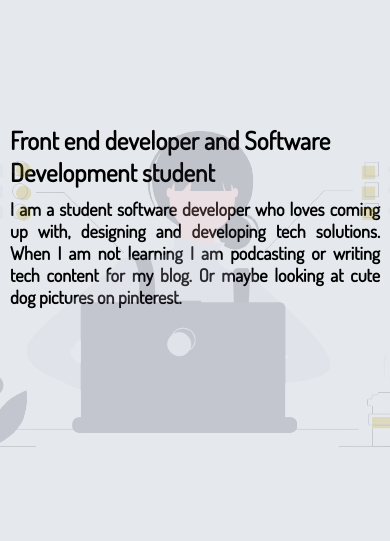
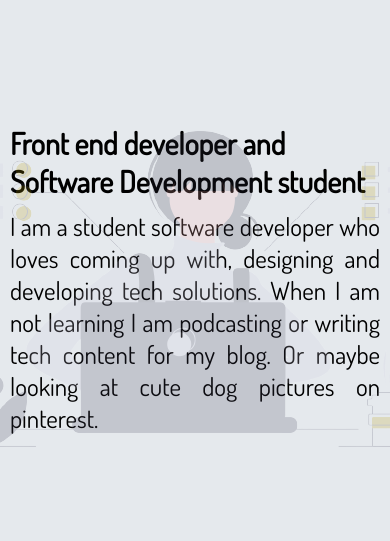
Before and after one commit to mbalindaba01/mbalindaba01.github.io, a website: page index.html in a window 390 px wide. Shown: the part 70-611 px from the top of the page. Drawn offline with Linux system fonts and the light colour scheme.

Commit message:
changed font sizes for intro section

```diff
--- a/assets/css/main.css
+++ b/assets/css/main.css
@@ -301,11 +301,12 @@ footer p {
     }
 
     div.main-text article {
-        font-size: 2.5rem;
+        font-size: 3rem;
     }
 
     div.main-text p {
-        font-size: 1.8rem;
+        font-size: 2.5rem;
+        font-weight: 500;
     }
 
     div.intro-img {
```
